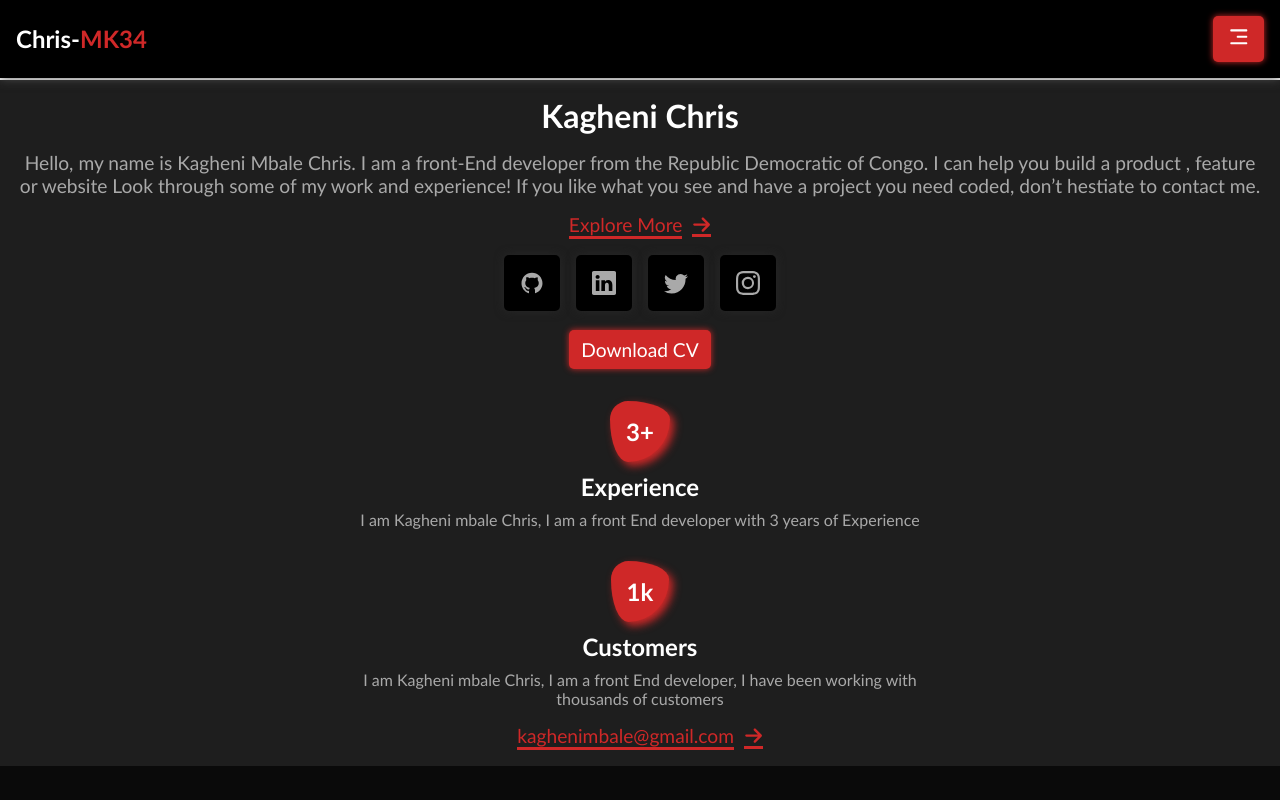
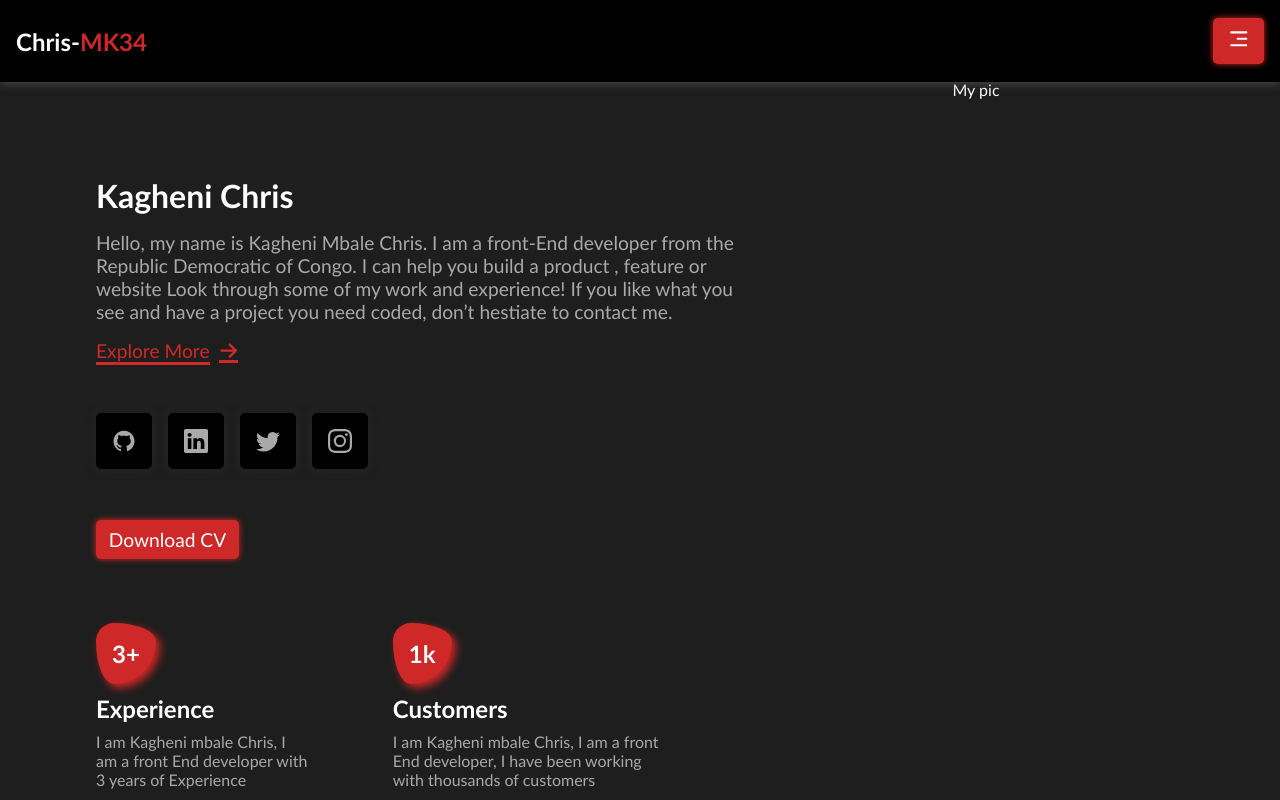
Before and after one commit to Kaghenimbale/Chris-mk34, a React (Create React App) app: page / in a window 1280 px wide. Shown: the top 800 px of the page. Built offline with nearby package versions, Linux system fonts and the light colour scheme.

Commit message:
Add styling to the header

```diff
--- a/src/components/Contact/Contact.css
+++ b/src/components/Contact/Contact.css
@@ -51,6 +51,7 @@ label {
   font-size: 1.2rem;
   background: rgb(0, 0, 0);
   border: none;
+  outline: none;
 }
 
 .input::placeholder {
@@ -63,8 +64,10 @@ label {
   width: 78vw;
   padding: 0.5rem 0.5rem 8rem;
   background: rgb(0, 0, 0);
-  color: darkgray;
+  color: whitesmoke;
   border: none;
+  outline: none;
+  font-size: 1.2rem;
 }
 
 .input-message::placeholder {
@@ -108,7 +111,7 @@ label {
   }
 
   .input {
-    width: 30vw;
+    width: 25vw;
   }
 
   label {
@@ -126,8 +129,9 @@ label {
   }
 
   .input-message {
-    width: 60vw;
-    height: 40vh;
+    width: 55vw;
+    height: 30vh;
     border-radius: 8px;
+    padding: 1rem;
   }
 }
--- a/src/components/Header/Header.jsx
+++ b/src/components/Header/Header.jsx
@@ -16,6 +16,13 @@ const Header = () => {
 
   return (
     <header id="header">
+      <nav id="nav-bar">
+        <div className="logo">
+          <a href="#header">
+            Chris-<span>MK34</span>
+          </a>
+        </div>
+
         <div className={nav ? 'navLists' : ''}>
           <ul className="nav-links">
             <button className="close" onClick={renderNavBar}>
@@ -30,20 +37,15 @@ const Header = () => {
             })}
           </ul>
         </div>
-      <nav id="nav-bar">
-        <div className="logo">
-          <a href="#header">
-            Chris-<span>MK34</span>
-          </a>
-        </div>
 
-        <button className="btn" onClick={renderNavBar}>
+        <button className="btn menuBtn" onClick={renderNavBar}>
           <a href="#cv">
             <CgMenuRightAlt className="icon-btn" />
           </a>
         </button>
       </nav>
 
+      <div className="container">
         <div className="descriptions">
           <div className="description">
             <h1>Kagheni Chris</h1>
@@ -106,6 +108,8 @@ const Header = () => {
             </div>
           </div>
         </div>
+        <div className="profile">My pic</div>
+      </div>
     </header>
   );
 };
--- a/src/components/Header/header.css
+++ b/src/components/Header/header.css
@@ -17,8 +17,13 @@
   font-size: 1.6rem;
   color: white;
 }
+.profile {
+  color: white;
+  text-align: center;
+}
 
 #nav-bar {
+  height: 50px;
   display: flex;
   align-items: center;
   justify-content: space-between;
@@ -182,3 +187,43 @@
   width: 80%;
   text-align: center;
 }
+
+@media screen and (min-width: 768px) {
+  .container {
+    padding: 5rem 5rem;
+    display: grid;
+    grid-template-columns: 60% 40%;
+  }
+
+  .social {
+    margin-top: 2rem;
+  }
+
+  .description .btn {
+    margin-top: 2rem;
+  }
+
+  .description {
+    align-items: flex-start;
+  }
+
+  .experience-soft {
+    flex-direction: row;
+  }
+
+  .experience {
+    align-items: flex-start;
+  }
+
+  .experience p {
+    text-align: start;
+  }
+  .description p {
+    text-align: start;
+  }
+
+  .experiences {
+    align-items: flex-start;
+    padding-top: 2rem;
+  }
+}
--- a/src/components/Projects/Projects.jsx
+++ b/src/components/Projects/Projects.jsx
@@ -25,7 +25,6 @@ const Projects = () => {
             </div>
             <div className="description-2">
               <div className="second">
-                {/* <h4>Design by Chris</h4> */}
                 <p>Web App</p>
               </div>
               <button className="btn" href="me">
@@ -52,7 +51,6 @@ const Projects = () => {
             </div>
             <div className="description-2">
               <div className="second">
-                {/* <h4>Design by Chris</h4> */}
                 <p>Web App</p>
               </div>
               <button className="btn" href="me">
```
Lines whose indentation alone changed are shown as unchanged.
